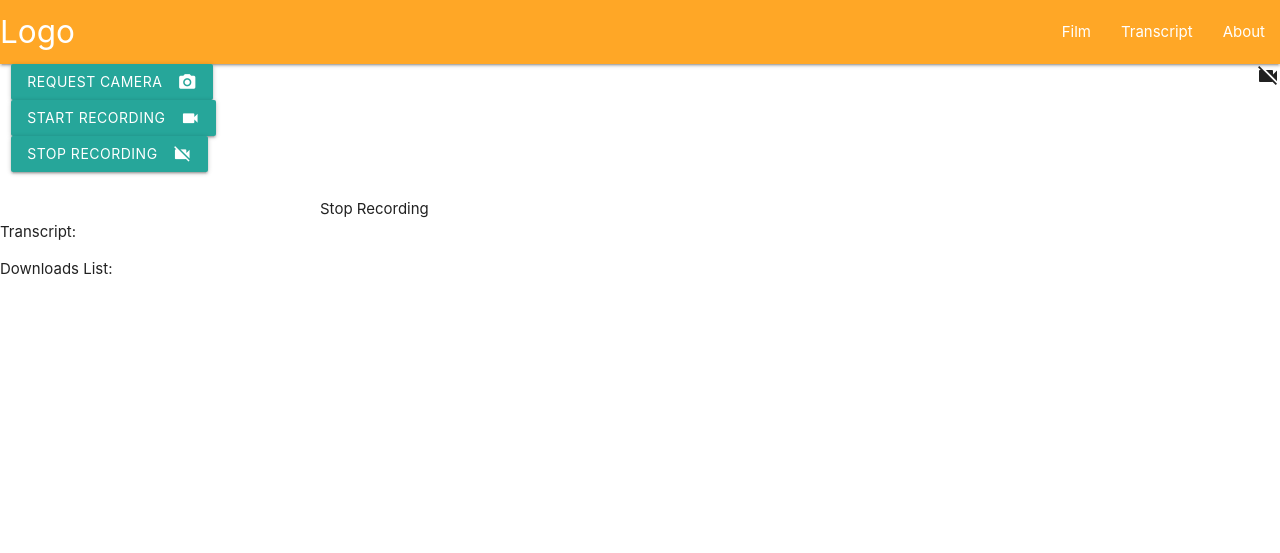
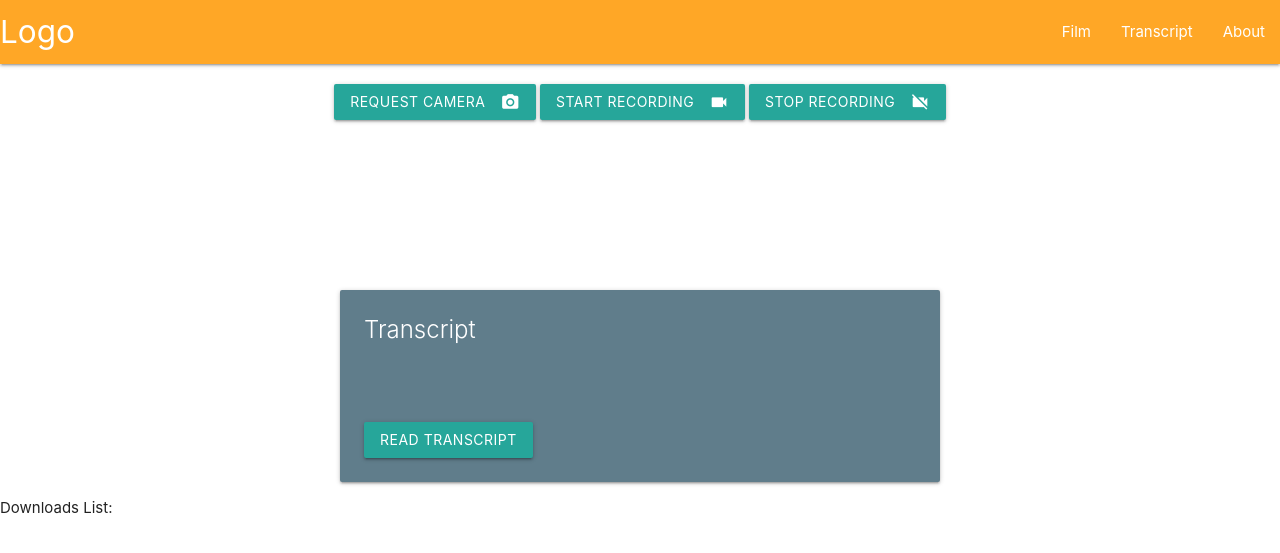
Before and after one commit to intermezzio/pennappsxx-lip-reading, a Flask app: page / in a window 1280 px wide. Shown: the top 553 px of the page. Run offline with Flask 2, Linux system fonts and the light colour scheme.

Commit message:
some styling, add read transcript button

```diff
--- a/Server/static/flask.css
+++ b/Server/static/flask.css
@@ -1,3 +1,13 @@
 /*
  *
  */
+
+#transcript {
+  width: 600px;
+  margin: 0 auto;
+}
+
+#video-buttons {
+  text-align: center;
+  margin: 20px;
+}
--- a/Server/static/flask.js
+++ b/Server/static/flask.js
@@ -1,4 +1,4 @@
-// const URL = 'http://127.0.0.1:5000/form';
+// const URL = 'http://127.0.0.1:5000';
 const URL = 'http://3.210.181.96:5000';
 
 
--- a/Server/templates/flask.html
+++ b/Server/templates/flask.html
@@ -1,6 +1,8 @@
 <html>
 <head>
 <title>Lip Reading</title>
+  <meta charset="utf-8">
+  <meta name="viewport" content="width=device-width">
   <!-- Materialize CSS -->
   <link rel="stylesheet" href="https://cdnjs.cloudflare.com/ajax/libs/materialize/1.0.0/css/materialize.min.css">
   <link href="https://fonts.googleapis.com/icon?family=Material+Icons" rel="stylesheet">
@@ -23,7 +25,7 @@
   <input type="file" hidden id="toFlask">
   <div class="row">
     <button hidden type="submit" id = "go"></button>
-    <div class="col s3" id="video-buttons">
+    <div id="video-buttons">
       <a class="waves-effect waves-light btn" id='request'>Request Camera<i class="material-icons right">camera_alt</i></a>
       <a class="waves-effect waves-light btn" id='start' onclick='startRecording()'>Start Recording<i class="material-icons right">videocam</i></a>
       <a class="waves-effect waves-light btn" id='stop' onclick='stopRecording()' hidden>Stop Recording<i class="material-icons right">videocam_off</i></a>
@@ -32,12 +34,19 @@
       Start Recording <i class="material-icons right">videocam</i>
     </button>
     <button id='stop' class='btn' onclick = "stopRecording()" hidden>-->
-      Stop Recording <i class="material-icons right">videocam_off</i>
+      <!--Stop Recording <i class="material-icons right">videocam_off</i> -->
     </button>
     <video id='video' autoplay></video>
-    <div id='transcript'>
-      Transcript:
+    <div id='transcript' class="card blue-grey">
+      <div class="card-content white-text">
+        <span class="card-title">Transcript</span>
         <br /><span id='transcript-txt'></span>
+        <br>
+        <br>
+        <button class="waves-effect waves-light btn" onclick="textToSpeech(document.getElementById('transcript-txt').textContent);">
+          Read Transcript
+        </button>
+      </div>
     </div>
     <ul id='ul'>
       Downloads List:
```
Lines whose indentation alone changed are shown as unchanged.
